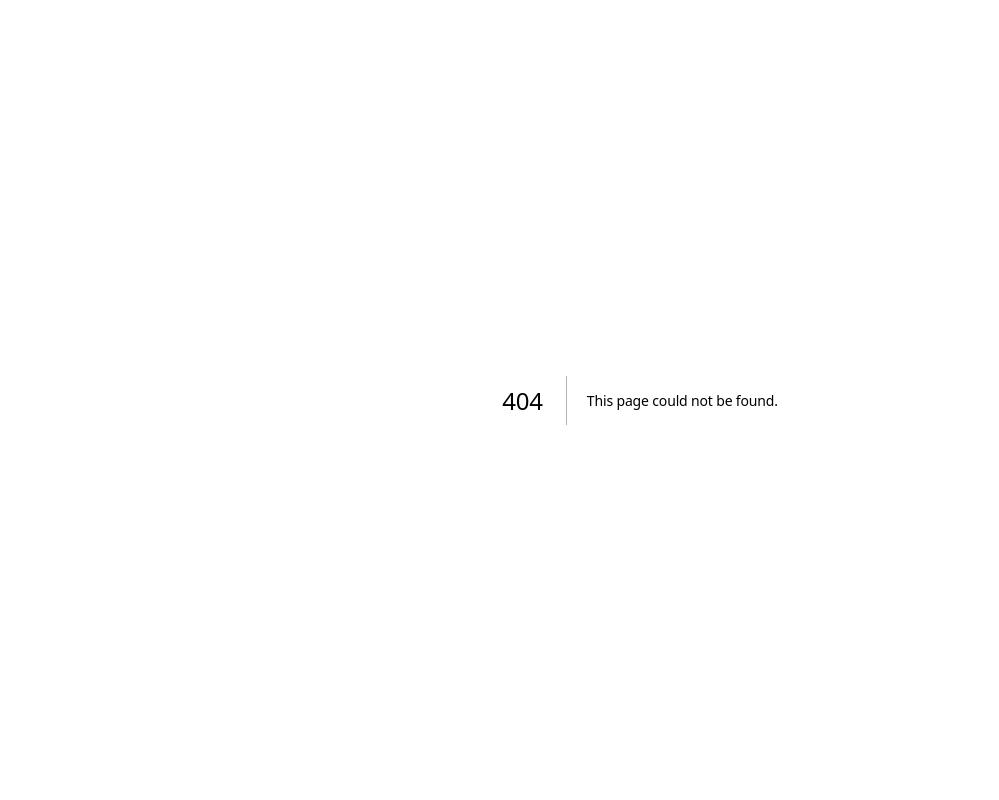
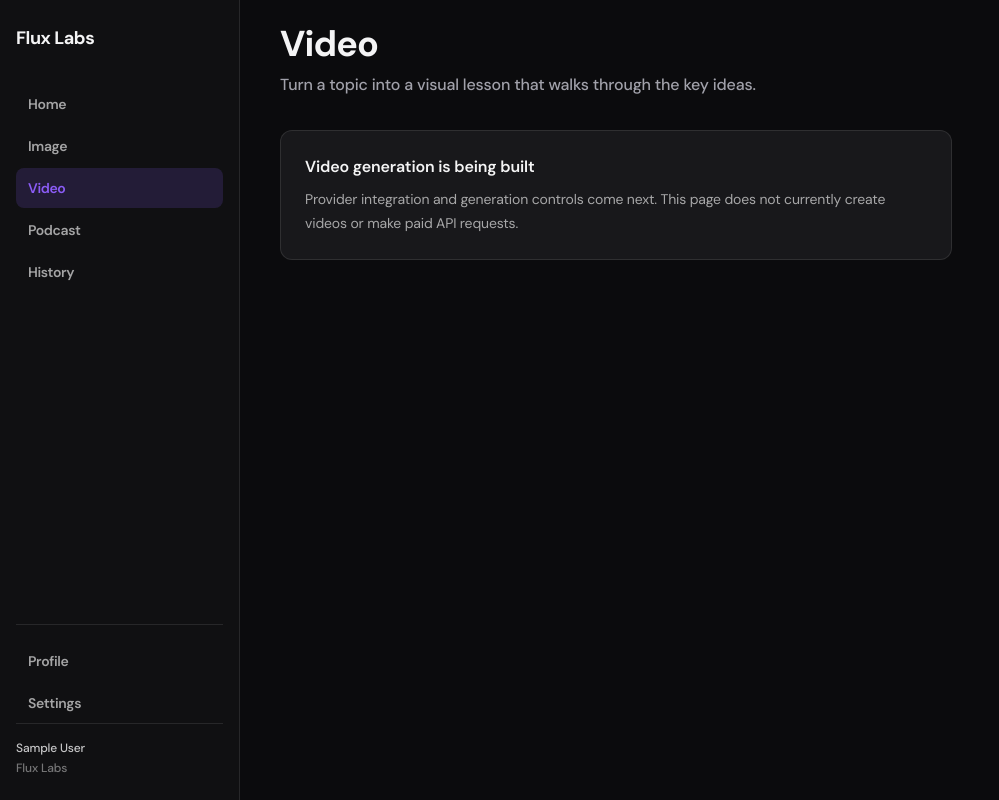
Before and after one commit to seancorbitt10-png/Flux-Labs, a Next.js app: page /video in a window 1280 px wide. Before the commit this address had no page. Shown: the whole page, without its empty margins (0-999 px from the left). Built offline with nearby package versions, Linux system fonts and the light colour scheme; no server answers; sample sign-in values are in the browser's storage.

Commit message:
Add honest video tool landing page

```diff
--- /dev/null
+++ b/src/app/(app)/video/page.tsx
@@ -0,0 +1,21 @@
+import { PageHeader } from "@/components/ui/page-header";
+
+export const metadata = { title: "Video" };
+
+export default function VideoPage() {
+  return (
+    <div className="animate-fade-up">
+      <PageHeader
+        title="Video"
+        description="Turn a topic into a visual lesson that walks through the key ideas."
+      />
+      <section className="max-w-2xl rounded-xl border border-foreground/10 bg-surface p-6">
+        <h2 className="font-semibold">Video generation is being built</h2>
+        <p className="mt-2 text-sm leading-6 text-foreground/65">
+          Provider integration and generation controls come next. This page
+          does not currently create videos or make paid API requests.
+        </p>
+      </section>
+    </div>
+  );
+}
```
